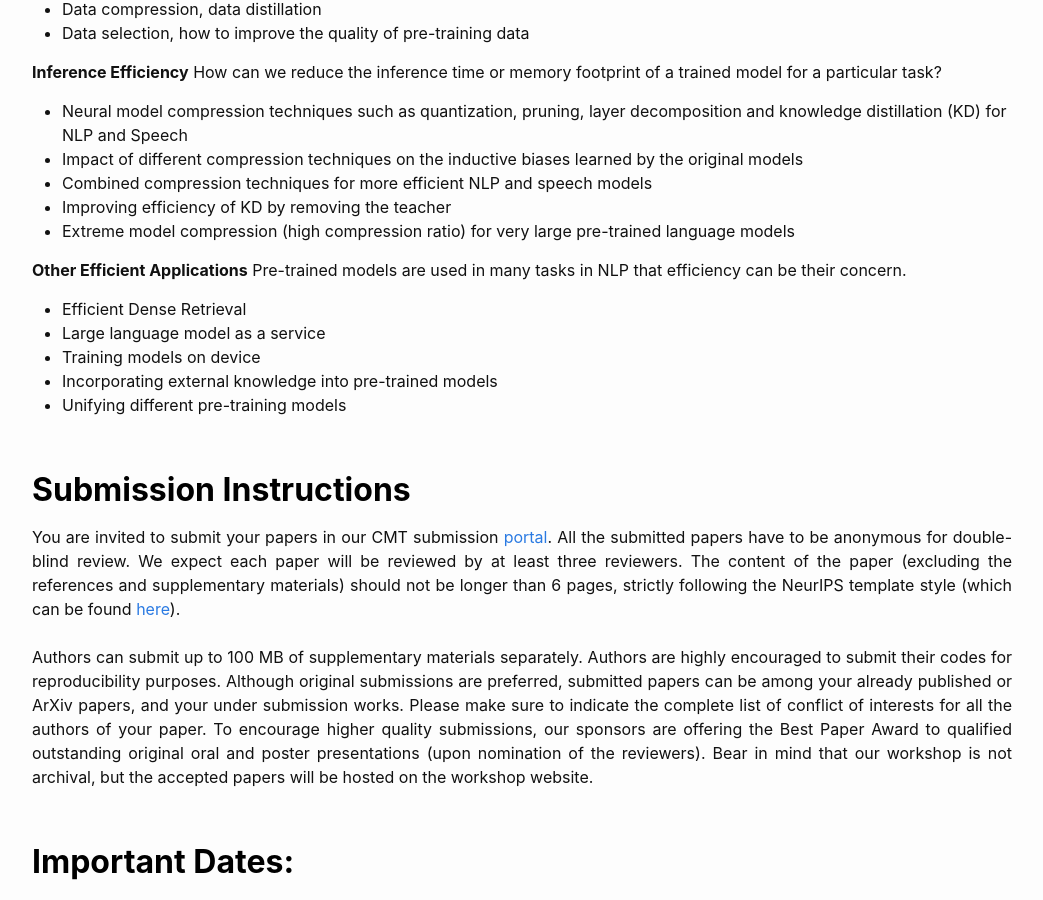
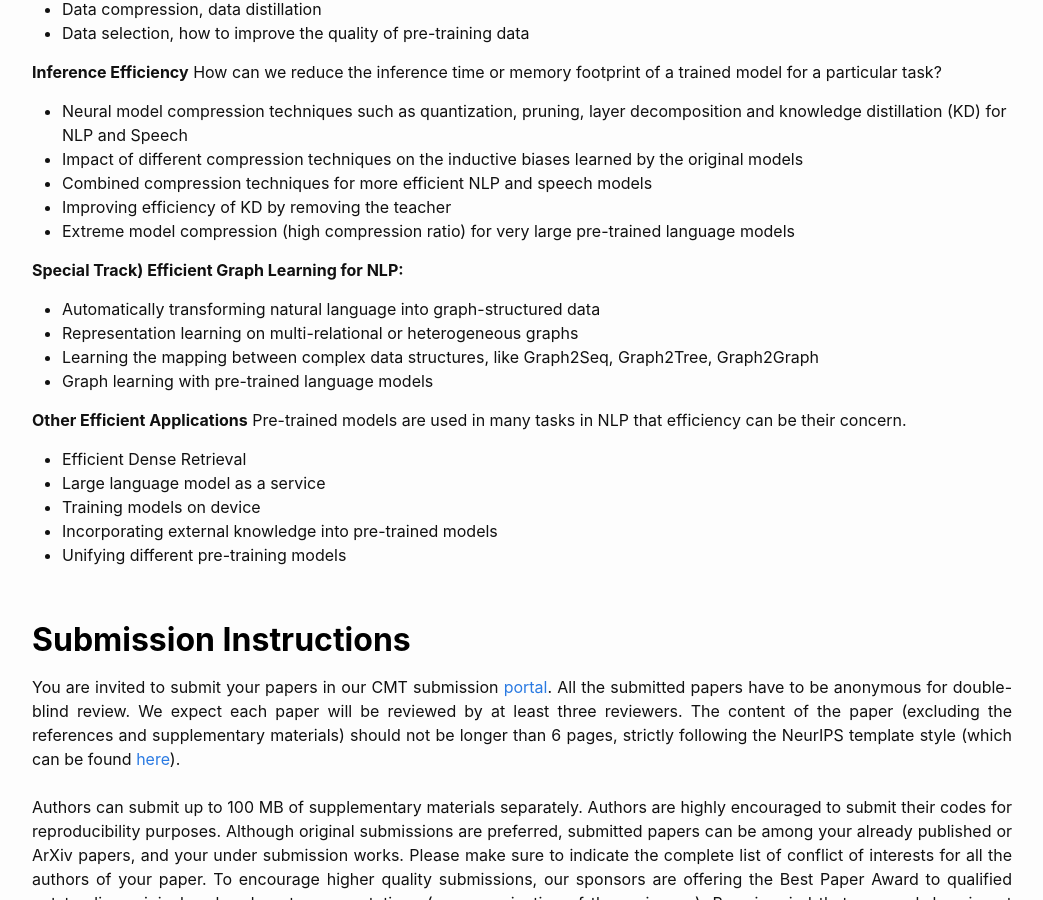
Before and after one commit to neurips2022-enlsp/neurips2022-enlsp.github.io, a Jekyll site: the page built from index.md, in a window 1280 px wide and 900 px high, scrolled down 1629 px. Shown: the whole window, without its empty margins (118-1161 px from the left). Built offline with Jekyll 4.4.1, drawn with Linux system fonts in a browser that asks for light colours; nearby versions of some CDN libraries.

Commit message:
Update index.md

```diff
--- a/index.md
+++ b/index.md
@@ -73,6 +73,15 @@ We would like to share some fundamental challenges on improving efficiency of pr
 	<li>Combined compression techniques for more efficient NLP and speech models</li>
 	<li>Improving efficiency of KD by removing the teacher</li>
 	<li>Extreme model compression (high compression ratio) for very large pre-trained language models</li>
+</ul>
+
+<b>Special Track) Efficient Graph Learning for NLP:</b>
+<br>
+<ul>
+	<li>Automatically transforming natural language into graph-structured data</li>
+	<li>Representation learning on multi-relational or heterogeneous graphs</li>
+	<li>Learning the mapping between complex data structures, like Graph2Seq, Graph2Tree, Graph2Graph</li>
+	<li>Graph learning with pre-trained language models</li>
 </ul>
 
 <b>Other Efficient Applications</b> Pre-trained models are used in many tasks in NLP that efficiency can be their concern.
```
